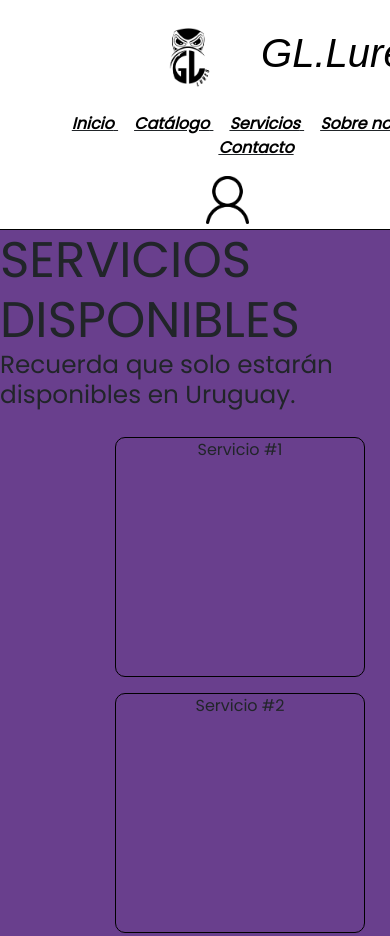
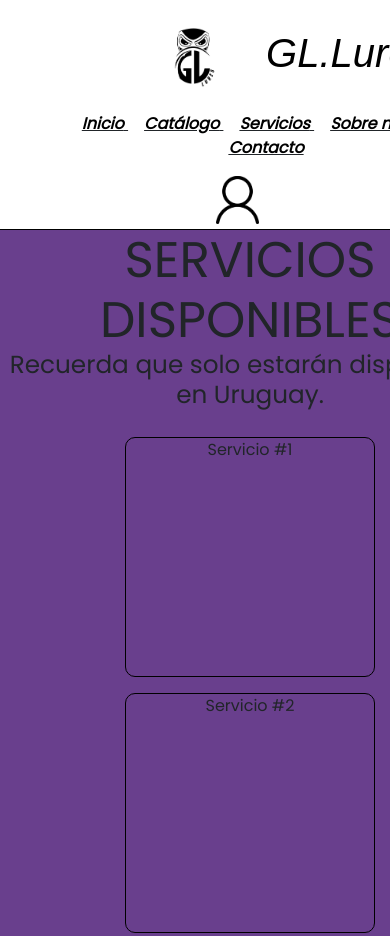
Before and after one commit to GonzaloLima13/PreEntrega2-Lima-Js, a plain HTML site: page paginas/servicios.html in a window 390 px wide. Shown: the top 936 px of the page. Drawn offline with nearby package versions, Linux system fonts and the light colour scheme; a web font is replaced by a local one.

Commit message:
Arrego width body

```diff
--- a/css/style.css
+++ b/css/style.css
@@ -10,7 +10,7 @@ body{
     background-color: #693f8d;
     padding-bottom: 7em;
     min-height: 100vh;
-    min-width: 480px;
+    min-width: 500px;
     display: flex;
     flex-direction: column;
 }
@@ -203,11 +203,17 @@ footer a{
         padding-bottom: 5px;
         text-align: center;
     }
-    .inicio-sesion{
-        display: block;
-    }
-
     .launch{
         text-align: center;
     }
+
+    .text-service{
+        text-align: center;
+    }
 }
+
+@media only screen and (max-width: 520px) {
+    body{
+        width: 100%;
+    }
+}
```
